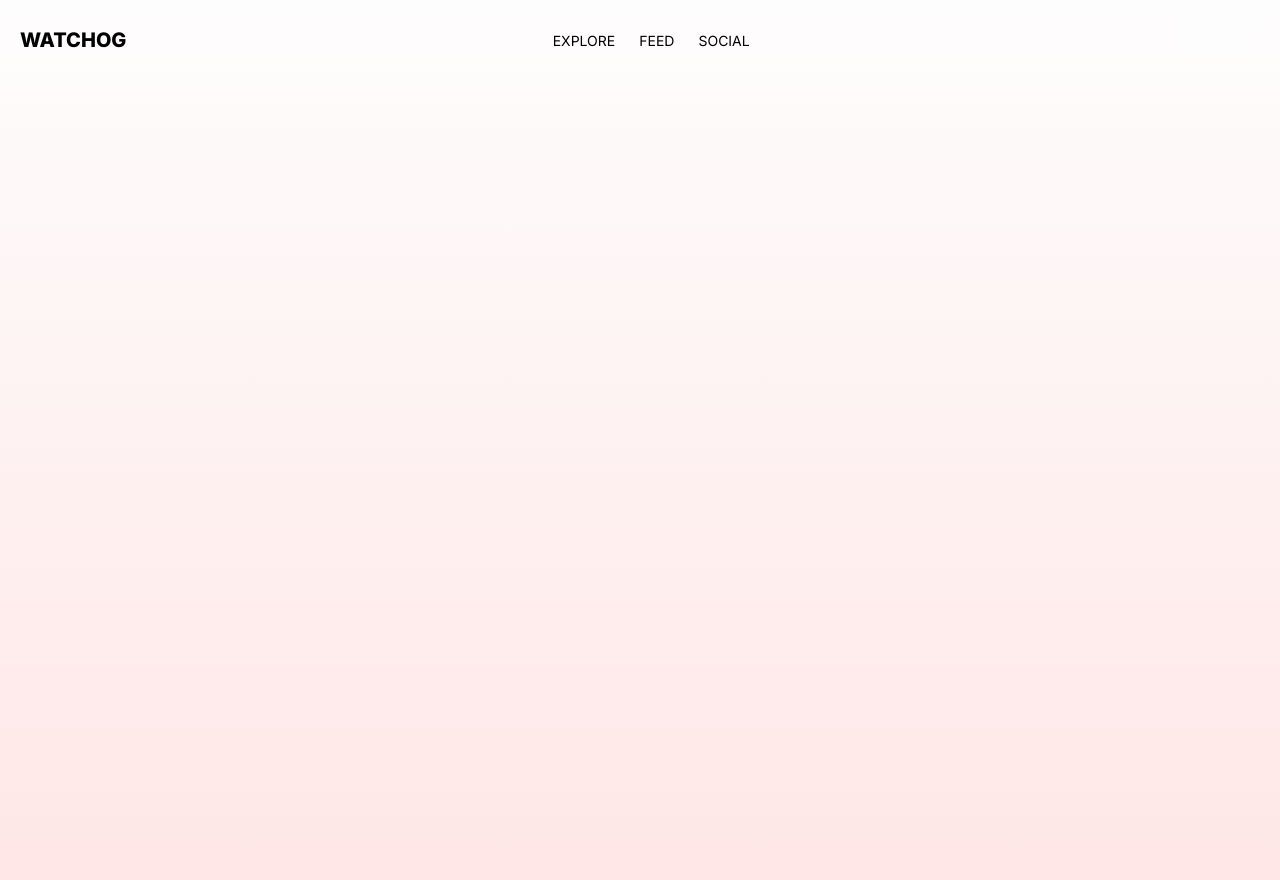
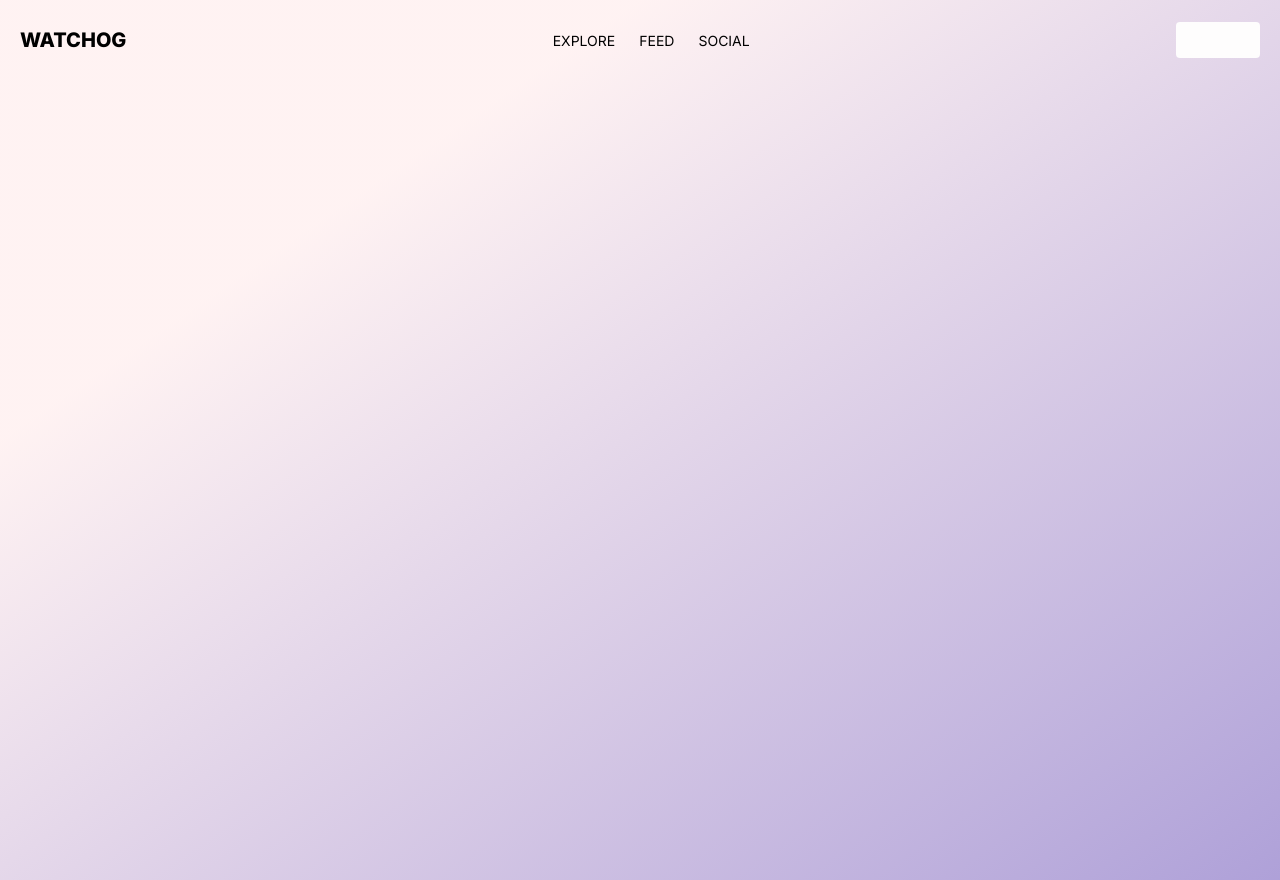
Before and after one commit to ferrisdavid/watch-hog, a Next.js app: page / in a window 1280 px wide. Built offline with nearby package versions, Linux system fonts and the light colour scheme; no server answers; the database is empty.

Commit message:
Added new dark purple theme color + configured light theme background gradient

```diff
--- a/app/globals.css
+++ b/app/globals.css
@@ -5,8 +5,8 @@
 @layer base {
   :root.light {
     --foreground-rgb: 0, 0, 0;
-    --background-start-rgb: 254, 253, 253;
-    --background-end-rgb: 255, 230, 230;
+    --background-start-rgb: 255, 230, 230;
+    --background-end-rgb: 95, 67, 178;
 
     /* Custom Colors */
     --bg-primary: 254 253 253;
@@ -14,6 +14,8 @@
     --bg-peach: 225 175 209;
     --bg-light-purple: 173 136 198;
     --bg-purple: 116 105 182;
+
+    --dark-purple: 58 49 83;
 
     --text-primary: 1 1 1;
     --text-secondary: 254 253 253;
@@ -32,6 +34,8 @@
     --bg-light-purple: 173 136 198;
     --bg-purple: 116 105 182;
 
+    --dark-purple: 58 49 83;
+
     --text-primary: 1 1 1;
     --text-secondary: 254 253 253;
     --text-accent: 255 230 230;
@@ -49,9 +53,8 @@
 body {
   color: rgb(var(--foreground-rgb));
   background: linear-gradient(
-      to bottom,
-      transparent,
-      rgb(var(--background-end-rgb))
-    )
-    rgb(var(--background-start-rgb));
+      to bottom right,
+      rgba(var(--background-start-rgb), 50%) 25%,
+      rgba(var(--background-end-rgb), 50%)
+    );
 }
--- a/tailwind.config.ts
+++ b/tailwind.config.ts
@@ -14,6 +14,7 @@ const config: Config = {
       'bg-peach': 'rgb(var(--bg-peach) / <alpha-value>)',
       'bg-light-purple': 'rgb(var(--bg-light-purple) / <alpha-value>)',
       'bg-purple': 'rgb(var(--bg-purple) / <alpha-value>)',
+      'dark-purple': 'rgb(var(--dark-purple) / <alpha-value>)',
       'text-primary': 'rgb(var(--text-primary) / <alpha-value>)',
       'text-secondary': 'rgb(var(--text-secondary) / <alpha-value>)',
       'text-accent': 'rgb(var(--text-accent) / <alpha-value>)'
```
